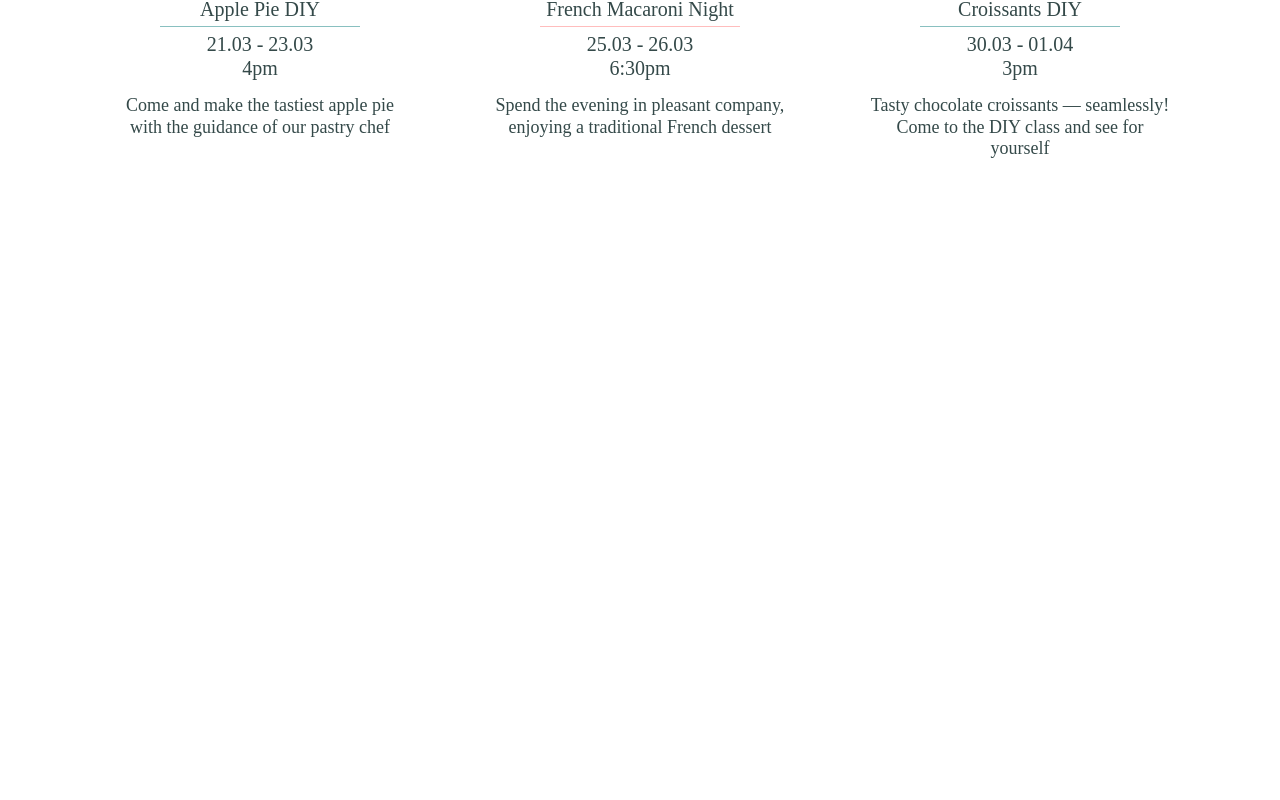
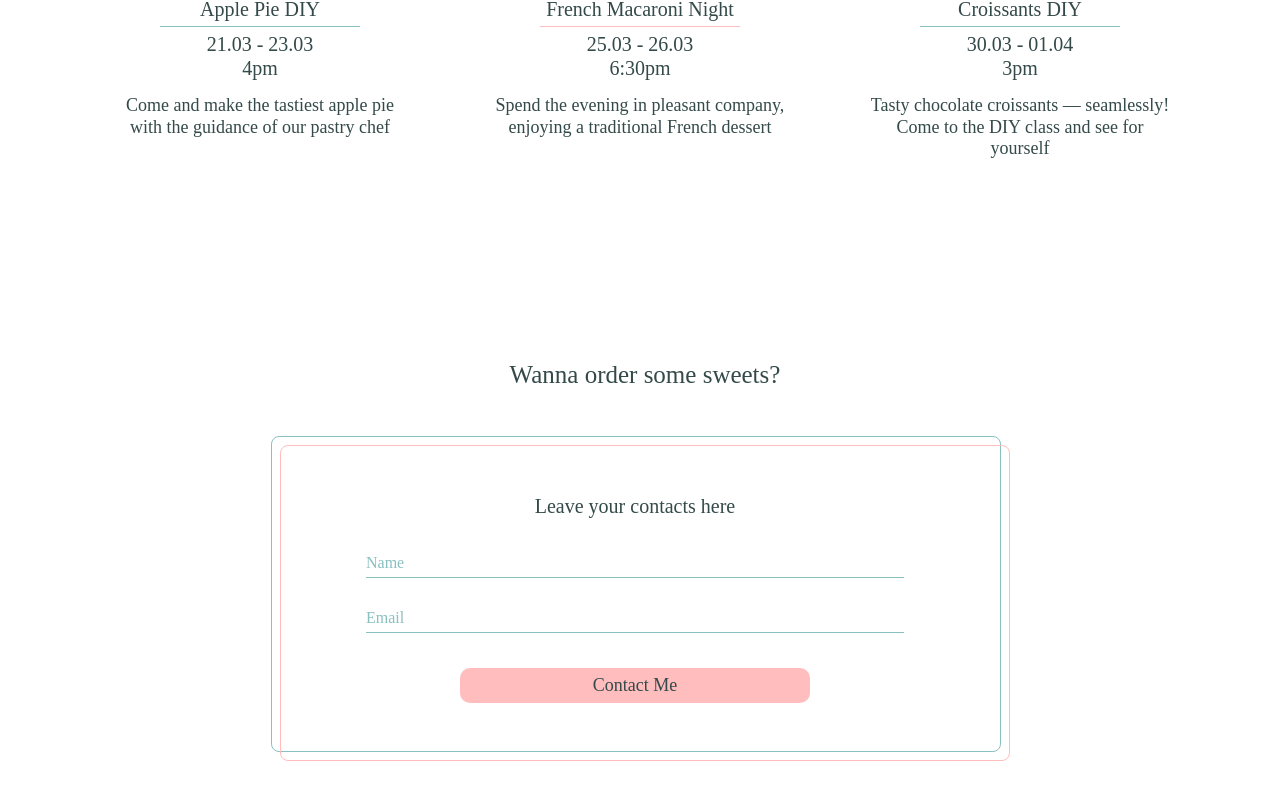
Before and after one commit to YegorSlupskyi/green-goodies, a Next.js app: page / in a window 1280 px wide. Shown: the part 2013-2813 px from the top of the page. Before the commit the page ends 2273 px from the top, so only its background shows below. Built offline with nearby package versions, Linux system fonts and the light colour scheme.

Commit message:
OrderFormCreated

```diff
--- /dev/null
+++ b/components/Form/OrderForm.style.ts
@@ -0,0 +1,129 @@
+import { breakpoints, palette } from '@/styles/globals.style';
+import styled from 'styled-components';
+
+export const Wrapper = styled.section`
+  padding-top: 55px;
+  padding-left: 25px;
+  padding-right: 15px;
+  padding-bottom: 55px;
+
+  @media screen and (min-width: ${breakpoints.tablet}) {
+    padding-top: 90px;
+    padding-bottom: 70px;
+  }
+
+  @media screen and (min-width: ${breakpoints.desktop}) {
+    padding-top: 100px;
+    padding-bottom: 100px;
+  }
+`;
+
+export const Content = styled.div`
+  margin: 0 auto;
+  line-height: 1.2;
+  width: 280px;
+
+  @media screen and (min-width: ${breakpoints.tablet}) {
+    width: 680px;
+  }
+
+  @media screen and (min-width: ${breakpoints.desktop}) {
+    width: 730px;
+  }
+`;
+
+export const Header = styled.h2`
+  font-weight: 300;
+  font-size: 20px;
+  color: ${palette.textSecondary};
+  text-align: center;
+  line-height: 1.2;
+
+  @media screen and (min-width: ${breakpoints.desktop}) {
+    font-size: 25px;
+  }
+`;
+
+export const Form = styled.form`
+  position: relative;
+  padding: 46px 30px 56px 20px;
+  border: 1px solid ${palette.secondary};
+  border-radius: 8px;
+  margin-top: 45px;
+
+  @media screen and (min-width: ${breakpoints.tablet}) {
+    margin-top: 50px;
+    padding: 46px 55px 56px 85px;
+  }
+
+  @media screen and (min-width: ${breakpoints.desktop}) {
+    margin-top: 55px;
+    padding: 48px 105px 57px 85px;
+  }
+
+  &&::before {
+    content: '';
+    position: absolute;
+    top: -10px;
+    left: -10px;
+    width: 100%;
+    height: 100%;
+    border: 1px solid ${palette.primary};
+    border-radius: 8px;
+    z-index: -1;
+  }
+
+  div.input-group {
+    display: flex;
+    flex-direction: column;
+    justify-content: center;
+    align-items: stretch;
+    gap: 30px;
+  }
+`;
+
+export const Name = styled.p`
+  font-weight: 300;
+  color: ${palette.textSecondary};
+  font-size: 18px;
+  text-align: center;
+  margin-bottom: 40px;
+
+  @media screen and (min-width: ${breakpoints.desktop}) {
+    margin-bottom: 35px;
+    font-size: 20px;
+  }
+`;
+
+export const Input = styled.input`
+  color: ${palette.primary};
+  padding-bottom: 5px;
+  border-bottom: 1px solid ${palette.primary};
+
+  &::placeholder {
+    color: ${palette.primary};
+  }
+`;
+
+export const Submit = styled.button`
+  width: 230px;
+  display: flex;
+  justify-content: center;
+  align-items: center;
+  color: ${palette.textSecondary};
+  padding: 7px 0 6px 0;
+  font-weight: 300;
+  font-size: 18px;
+  line-height: 1.2;
+  font-family: 'Alegreya Sans';
+  margin-top: 35px;
+  background-color: ${palette.secondary};
+  border-radius: 10px;
+  margin-left: auto;
+  margin-right: auto;
+
+  @media screen and (min-width: ${breakpoints.tablet}){
+    width: 350px;
+  }
+
+`;
--- /dev/null
+++ b/components/Form/OrderForm.tsx
@@ -0,0 +1,65 @@
+import { ChangeEvent, useState } from 'react';
+import {
+  Wrapper,
+  Content,
+  Header,
+  Form,
+  Name,
+  Input,
+  Submit,
+} from './OrderForm.style';
+
+type InputName = 'name' | 'email';
+
+const inputNames = {
+  name: 'name' as InputName,
+  email: 'email' as InputName,
+};
+
+const OrderForm = () => {
+  const [name, setName] = useState('');
+  const [email, setEmail] = useState('');
+
+  const handleInput = (e: ChangeEvent<HTMLInputElement>) => {
+    switch (e.target.name) {
+      case inputNames.name:
+        setName(e.target.value);
+        break;
+      case inputNames.name:
+        setEmail(e.target.value);
+        break;
+      default:
+        return;
+    }
+  };
+
+  return (
+    <Wrapper>
+      <Content>
+        <Header>Wanna order some sweets?</Header>
+        <Form>
+          <Name>Leave your contacts here</Name>
+          <div className='input-group'>
+            <Input
+              placeholder='Name'
+              name={inputNames.name}
+              onChange={handleInput}
+              required
+              type='text'
+            />
+            <Input
+              placeholder='Email'
+              name={inputNames.email}
+              onChange={handleInput}
+              required
+              type='email'
+            />
+          </div>
+          <Submit>Contact Me</Submit>
+        </Form>
+      </Content>
+    </Wrapper>
+  );
+};
+
+export default OrderForm;
--- /dev/null
+++ b/components/Form/index.ts
@@ -0,0 +1 @@
+export { default } from './OrderForm';
--- a/pages/index.tsx
+++ b/pages/index.tsx
@@ -1,5 +1,6 @@
 import Acquaintance from '@/components/Acquaintance';
 import Events from '@/components/Events/Events';
+import OrderForm from '@/components/Form';
 import Hero from '@/components/Hero';
 import WhyUs from '@/components/WhyUs';
 import Head from 'next/head';
@@ -21,6 +22,7 @@ export default function Home() {
         <WhyUs />
         <Acquaintance />
         <Events />
+        <OrderForm/>
       </main>
     </>
   );
--- a/styles/globals.css
+++ b/styles/globals.css
@@ -46,3 +46,7 @@ button {
   background: none;
   cursor: pointer;
 }
+
+input {
+  all: unset;
+}
```
